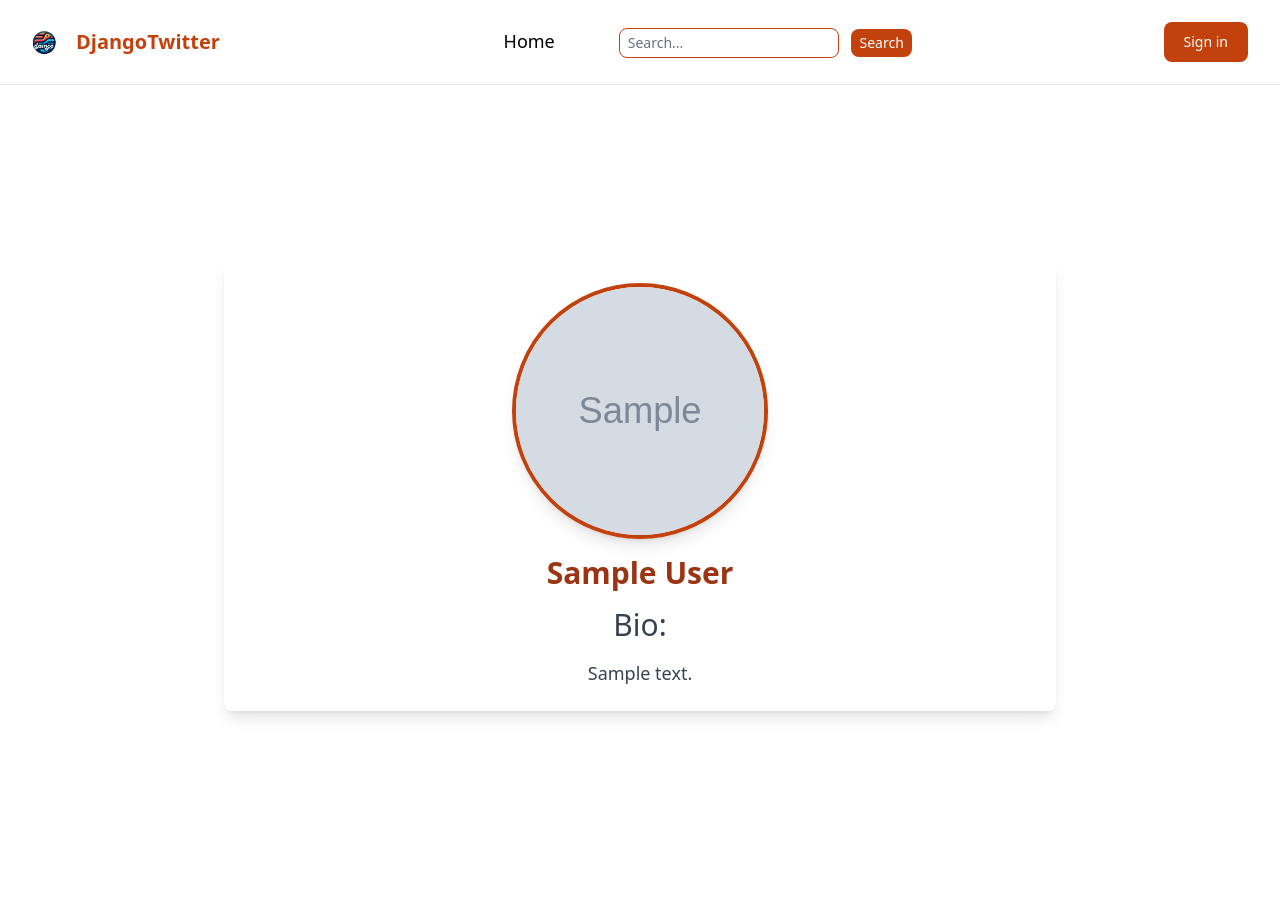
After one commit to farzan-alaei/DjangoTwitter, a Django app: page /profiles/profile/1/ in a window 1280 px wide. The commit adds this page. Run offline with Django 5.2, Linux system fonts and the light colour scheme; tables that the repository leaves empty hold one stand-in row (values such as "Sample post"); grey boxes marked "Sample" are stand-in pictures; style sheets or scripts are compiled from the project's sources; some libraries are stand-ins or nearby versions.

Commit message:
add profile of users page

```diff
--- a/posts/templates/search_results.html
+++ b/posts/templates/search_results.html
@@ -10,7 +10,7 @@
             <ul>
                 {% for profile in profiles %}
                     <li class="mb-2">
-                        <a href="" class="text-primary-700">
+                        <a href="{% url "profiles:other_profile" profile.id %}" class="text-primary-700">
                             {{ profile.user.username }}
                         </a>
                     </li>
--- a/posts/views.py
+++ b/posts/views.py
@@ -11,7 +11,6 @@ from profiles.models import Profile
 
 
 # Create your views here.
-
 
 class SearchView(ListView):
     template_name = "search_results.html"
@@ -31,8 +30,8 @@ class SearchView(ListView):
         if form.is_valid():
             query = form.cleaned_data.get("query", "")
             if query:
-                profiles = Profile.objects.filter(user__username__icontains=query)
-                posts = Post.objects.filter(title__icontains=query)
+                profiles = Profile.objects.filter(user__username__icontains=query, archived=False)
+                posts = Post.objects.filter(title__icontains=query, archived=False)
                 tags = Tag.objects.filter(name__icontains=query)
 
 
--- /dev/null
+++ b/profiles/templates/other_profile.html
@@ -0,0 +1,44 @@
+{% extends "_base.html" %}
+{% load form_filters %}
+
+{% block content %}
+    <div class="flex flex-col md:flex-row min-h-screen">
+        <div class="flex flex-col items-center justify-center px-8 py-8 w-full mx-auto max-w-4xl">
+            {% include 'component/messages.html' %}
+
+            <div class="bg-white dark:bg-gray-800 shadow-lg rounded-lg p-6 mb-8 w-full">
+                <div class="flex flex-col items-center">
+                    <!-- Avatar -->
+                    {% if profile.avatar %}
+                        <div class="mb-4">
+                            <img class="rounded-full w-64 h-64 object-cover border-4 border-primary-700 shadow-lg" src="{{ profile.avatar.url }}" alt="avatar">
+                        </div>
+                    {% endif %}
+
+                    <!-- Profile Info -->
+                    <h1 class="text-3xl font-bold text-primary-800">{{ profile.user.get_full_name }}</h1>
+                    <span class="mt-4 text-gray-700 text-3xl">Bio:</span>
+                    <p class="mt-4 text-lg text-gray-700">{{ profile.bio }}</p>
+
+                    <!-- Follow/Unfollow Button -->
+                    {% if request.user.is_authenticated %}
+                        <form method="post" action="">
+                            {% csrf_token %}
+                            {% if request.user in profile.followers.all %}
+                                <button type="submit" name="action" value="unfollow"
+                                        class="mt-4 px-4 py-2 bg-gray-700 text-white rounded-lg hover:bg-gray-900">
+                                    Unfollow
+                                </button>
+                            {% else %}
+                                <button type="submit" name="action" value="follow"
+                                        class="mt-4 px-4 py-2 bg-primary-700 text-white rounded-lg hover:bg-primary-900">
+                                    Follow
+                                </button>
+                            {% endif %}
+                        </form>
+                    {% endif %}
+                </div>
+            </div>
+        </div>
+    </div>
+{% endblock content %}
--- a/profiles/urls.py
+++ b/profiles/urls.py
@@ -6,12 +6,14 @@ from profiles.views import (
     CustomLogoutView,
     ChangePasswordView,
     RegisterView,
+    OtherProfileView,
 )
 
 app_name = "profiles"
 
 urlpatterns = [
     path("profile/", UserProfileView.as_view(), name="user_profile"),
+    path("profile/<int:id>/", OtherProfileView.as_view(), name="other_profile"),
     path("login/", CustomLoginView.as_view(), name="login"),
     path("logout/", CustomLogoutView.as_view(), name="logout"),
     path("register/", RegisterView.as_view(), name="register"),
--- a/profiles/views.py
+++ b/profiles/views.py
@@ -3,6 +3,7 @@ from django.contrib.auth import login, authenticate
 from django.contrib.auth.mixins import LoginRequiredMixin
 from django.contrib.auth.views import LoginView, LogoutView, PasswordChangeView
 from django.http import HttpResponseRedirect
+from django.shortcuts import get_object_or_404
 from django.urls import reverse_lazy
 from django.views.generic import TemplateView
 from django.views.generic.edit import UpdateView, CreateView
@@ -12,6 +13,16 @@ from profiles.models import Profile
 
 
 # Create your views here.
+class OtherProfileView(TemplateView):
+    template_name = "other_profile.html"
+    model = Profile
+
+    def get_context_data(self, **kwargs):
+        context = super().get_context_data(**kwargs)
+        profile_id = self.kwargs.get("id")
+        profile = get_object_or_404(Profile, pk=profile_id)
+        context["profile"] = profile
+        return context
 
 
 class UserProfileView(LoginRequiredMixin, UpdateView):
--- a/static/src/output.css
+++ b/static/src/output.css
@@ -1230,6 +1230,10 @@ input:checked + .toggle-bg {
   margin-top: 2rem;
 }
 
+.mb-8 {
+  margin-bottom: 2rem;
+}
+
 .block {
   display: block;
 }
@@ -1364,6 +1368,10 @@ input:checked + .toggle-bg {
 
 .max-w-screen-xl {
   max-width: 1280px;
+}
+
+.max-w-4xl {
+  max-width: 56rem;
 }
 
 .flex-1 {
@@ -1577,6 +1585,10 @@ input:checked + .toggle-bg {
   border-width: 0px;
 }
 
+.border-4 {
+  border-width: 4px;
+}
+
 .border-r {
   border-right-width: 1px;
 }
```
Also changed, not shown: other parts of static/src/output.css (+55 -0 lines).
